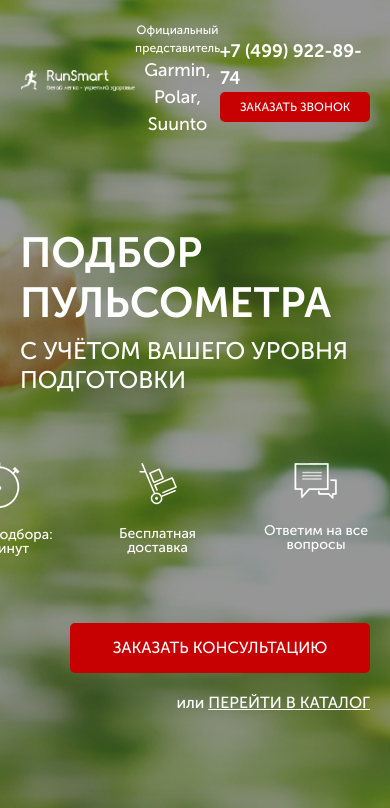
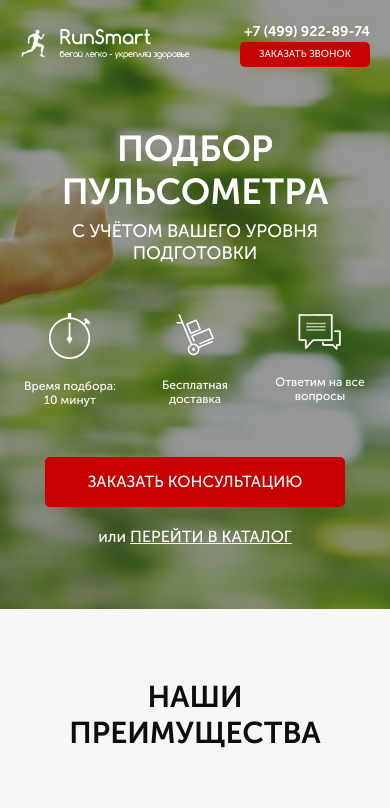
Before and after one commit to danil0110/run-smart, a website: page src/index.html in a window 390 px wide. Shown: the top 808 px of the page. Drawn offline with Linux system fonts and the light colour scheme.

Commit message:
Added media queries for promo block

```diff
--- a/src/sass/_media.scss
+++ b/src/sass/_media.scss
@@ -8,7 +8,84 @@
   .container {
     max-width: 540px;
   }
+
+  .button {
+    width: 130px;
+    height: 25px;
+    font-size: 10px;
+
+    &_main {
+      width: 300px;
+      height: 50px;
+      font-size: 16px;
+    }
+  }
+
+  .promo {
+    .header {
+      &__logo {
+        width: 170px;
+      }
+
+      &__official {
+        font-size: 10px;
+
+        span {
+          font-size: 16px;
+        }
+      }
+
+      &__phone {
+        font-size: 14px;
+      }
+    }
+  }
 }
 
 @media (max-width: 575px) {
+  .container {
+    max-width: none;
+  }
+
+  .button {
+    &_main {
+      margin-top: 50px;
+    }
+  }
+
+  .promo {
+    min-height: 500px;
+    padding: 21px 0 60px;
+
+    .header {
+      &__official {
+        display: none;
+      }
+    }
+
+    &__header {
+      text-align: center;
+      font-size: 36px;
+    }
+
+    &__subheader {
+      font-size: 18px;
+      text-align: center;
+    }
+
+    &__wrapper {
+      margin-top: 60px;
+      align-items: center;
+    }
+
+    &__icons {
+      margin-top: 40px;
+      width: 100%;
+    }
+
+    &__icon {
+      width: 100px;
+      font-size: 12px;
+    }
+  }
 }
```
Also changed, not shown: src/css/style.min.css.
